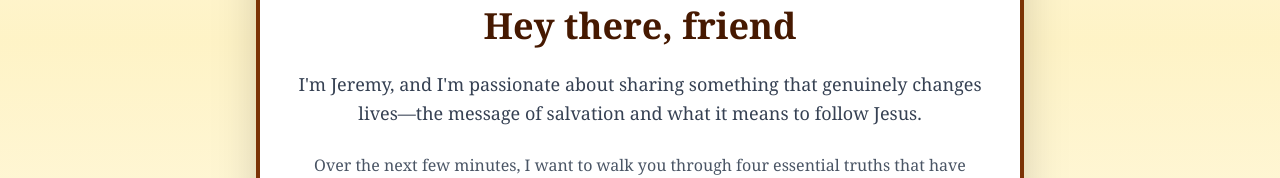
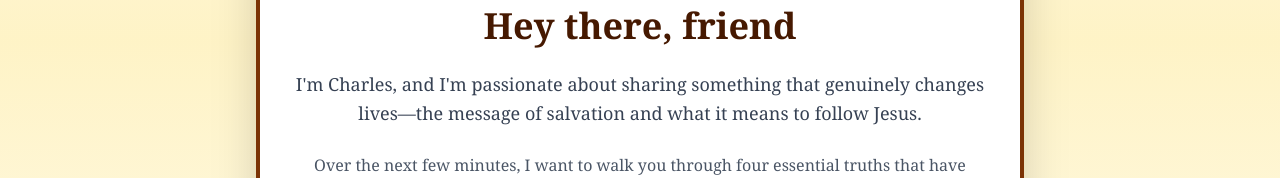
Before and after one commit to hbcmo/Gospel, a Next.js app: page / in a window 1280 px wide. Shown: the part 358-536 px from the top of the page. Built offline with nearby package versions, Linux system fonts and the light colour scheme.

Commit message:
Change presenter name from Jeremy to Charles

```diff
--- a/src/app/page.tsx
+++ b/src/app/page.tsx
@@ -315,7 +315,7 @@ export default function Page() {
                 <PreacherAvatar />
                 <h1 className="text-4xl font-serif font-bold mb-6 text-amber-950">Hey there, friend</h1>
                 <p className="text-lg text-gray-700 mb-6 font-serif leading-relaxed">
-                  I'm Jeremy, and I'm passionate about sharing something that genuinely changes lives—the message of salvation and what it means to follow Jesus.
+                  I'm Charles, and I'm passionate about sharing something that genuinely changes lives—the message of salvation and what it means to follow Jesus.
                 </p>
                 <p className="text-base text-gray-600 max-w-2xl mx-auto mb-8 font-serif leading-relaxed">
                   Over the next few minutes, I want to walk you through four essential truths that have the power to transform how you see yourself, God, and your future. Sound good?
```
